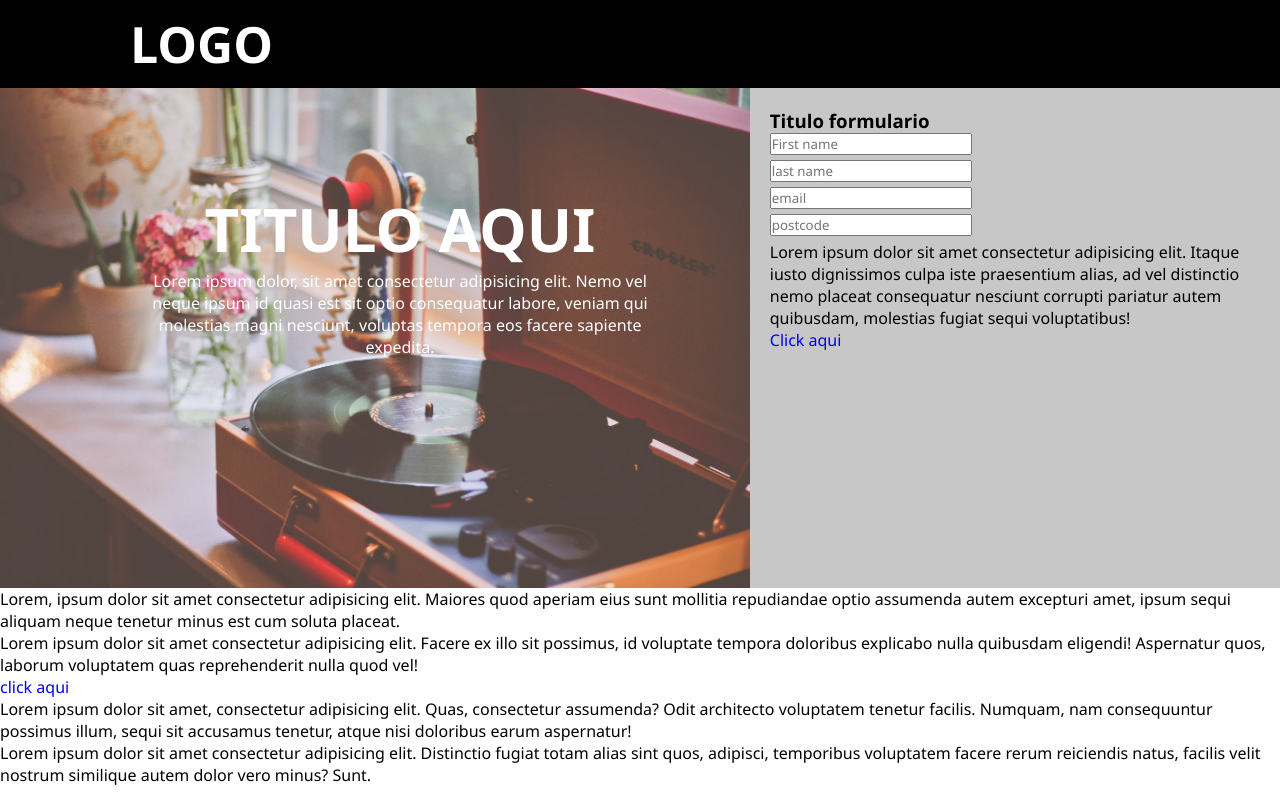
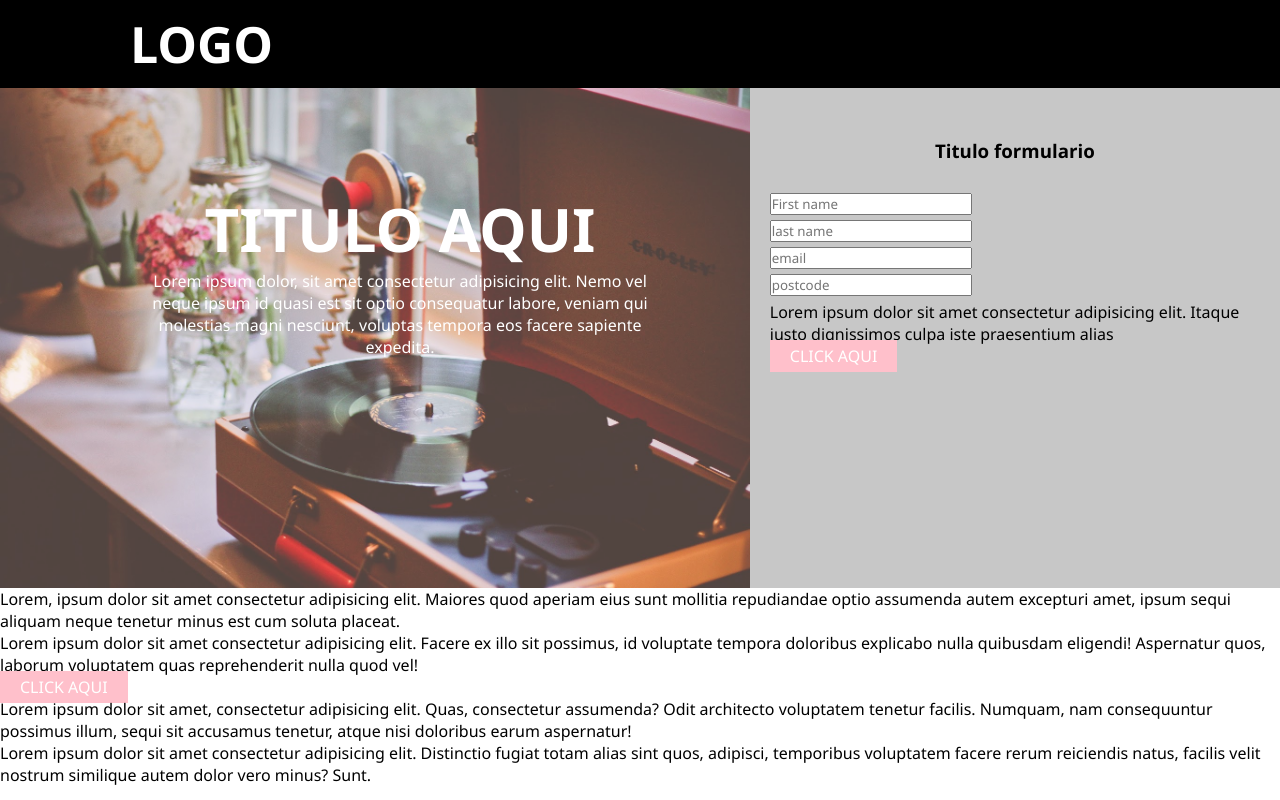
Before and after one commit to Naerie/Eva1-front-end, a plain HTML site: page index.html in a window 1280 px wide. Drawn offline with Linux system fonts and the light colour scheme.

Commit message:
estilo boton

```diff
--- a/assets/css/style.css
+++ b/assets/css/style.css
@@ -34,6 +34,10 @@ header{
     padding: 20px;
 }
 
+.formulario h3{
+    text-align: center;
+    padding: 30px;
+}
 
 
 .texto{
@@ -58,3 +62,16 @@ input{
     display: block;
     margin-bottom: 5px;
 }
+
+.btn{
+    background-color: pink;
+    color: white;
+    font-weight: 500;
+    text-transform: uppercase;
+    padding-left: 20px;
+    padding-right: 20px;
+    padding-top: 5px;
+    padding-bottom: 5px;
+
+
+}
--- a/index.html
+++ b/index.html
@@ -23,7 +23,7 @@
                 <input type="text" placeholder="last name">
                 <input type="text" placeholder="email">
                 <input type="text" placeholder="postcode">
-                <p>Lorem ipsum dolor sit amet consectetur adipisicing elit. Itaque iusto dignissimos culpa iste praesentium alias, ad vel distinctio nemo placeat consequatur nesciunt corrupti pariatur autem quibusdam, molestias fugiat sequi voluptatibus!</p>
+                <p>Lorem ipsum dolor sit amet consectetur adipisicing elit. Itaque iusto dignissimos culpa iste praesentium alias</p>
                 <a href="#" class="btn">Click aqui</a>
 
             </div>
```
